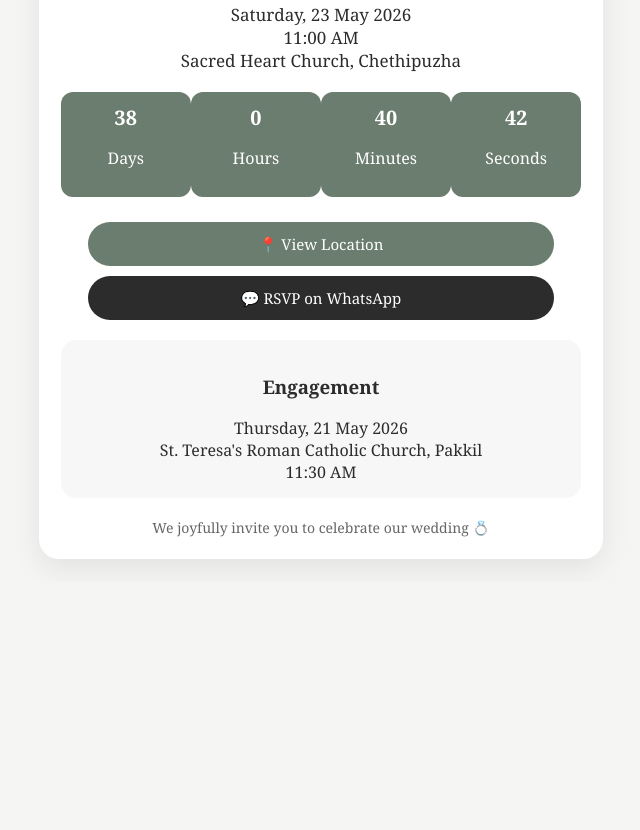
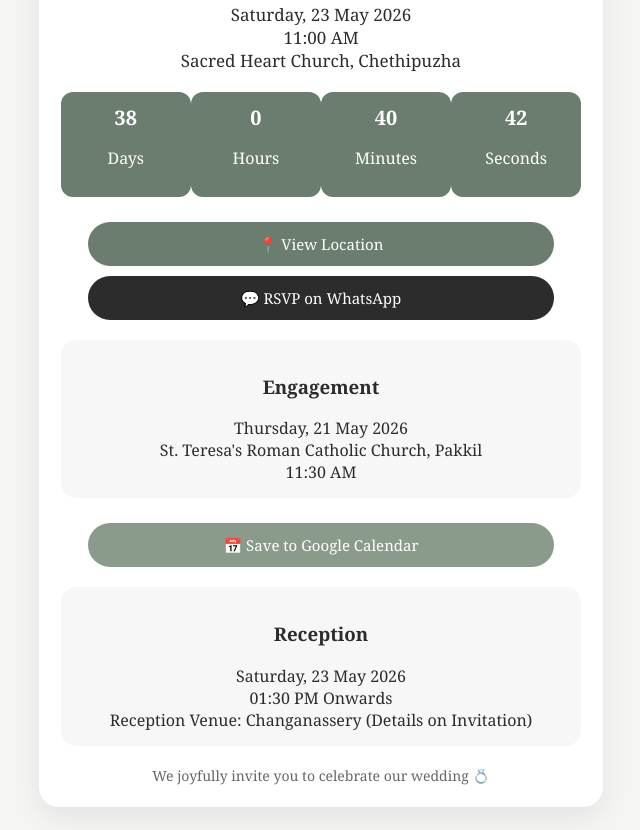
Before and after one commit to jeeson-k/jeeson, a plain HTML site: page wedding.html in a window 1280 px wide. Shown: the part 612-1442 px from the top of the page, without its empty margins (319-959 px from the left). Before the commit the page ends 1194 px from the top, so only its background shows below. Drawn offline with Linux system fonts and the light colour scheme.

Commit message:
Enhance wedding invitation with animations and links
Added fade-in animation and Google Calendar link for wedding invitation.

```diff
--- a/wedding.html
+++ b/wedding.html
@@ -101,14 +101,30 @@ border-radius: 15px;
 margin-top: 20px;
 }
 
+
+
+.fade-in {
+animation: fadeIn 1.2s ease-in-out;
+}
+
+@keyframes fadeIn {
+from {opacity:0; transform: translateY(15px);}
+to {opacity:1; transform: translateY(0);}
+}
+
+.calendar {
+background: #8a9b8c;
+color: white;
+}
+
 </style>
 </head>
 
 <body>
 
-<div class="card">
+<div class="card fade-in">
 
-<img class="image" src="https://images.unsplash.com/photo-1522673607200-164d1b6ce486?q=80&w=1200&auto=format&fit=crop" />
+<img class="image" src="https://images.unsplash.com/photo-1522673607200-164d1b6ce486?q=80&w=1200&auto=format&fit=crop" alt="Wedding Invitation" />
 
 <h1>Jeeson K James</h1>
 <h2>❤</h2>
@@ -159,6 +175,19 @@ St. Teresa's Roman Catholic Church, Pakkil<br>
 11:30 AM
 </div>
 
+<div class="section">
+<a class="button calendar" href="https://calendar.google.com/calendar/render?action=TEMPLATE&text=Jeeson+%26+Elizabeth+Wedding&dates=20260523T053000Z/20260523T083000Z&details=Wedding+Ceremony&location=Sacred+Heart+Church+Chethipuzha" target="_blank">
+📅 Save to Google Calendar
+</a>
+</div>
+
+<div class="engagement">
+<h3>Reception</h3>
+Saturday, 23 May 2026<br>
+01:30 PM Onwards<br>
+Reception Venue: Changanassery (Details on Invitation)
+</div>
+
 <div class="footer">
 We joyfully invite you to celebrate our wedding 💍
 </div>
```
